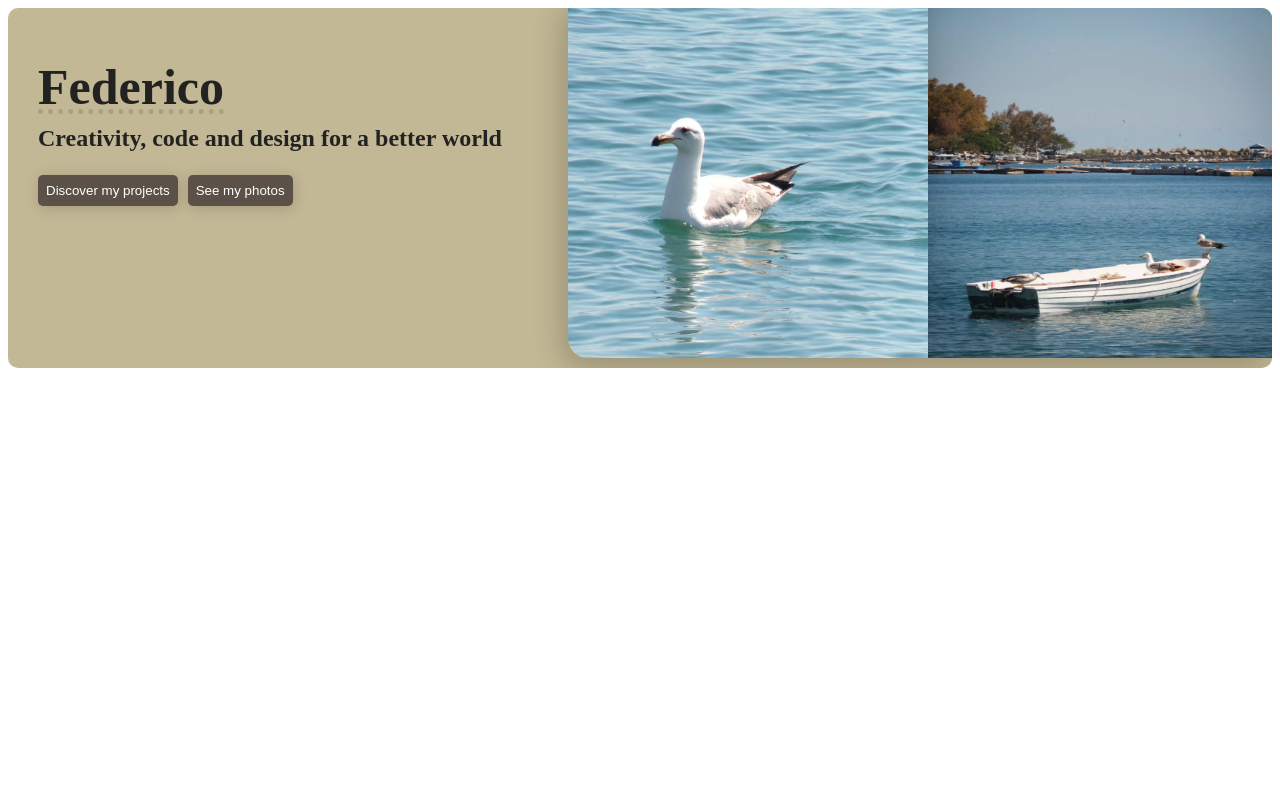
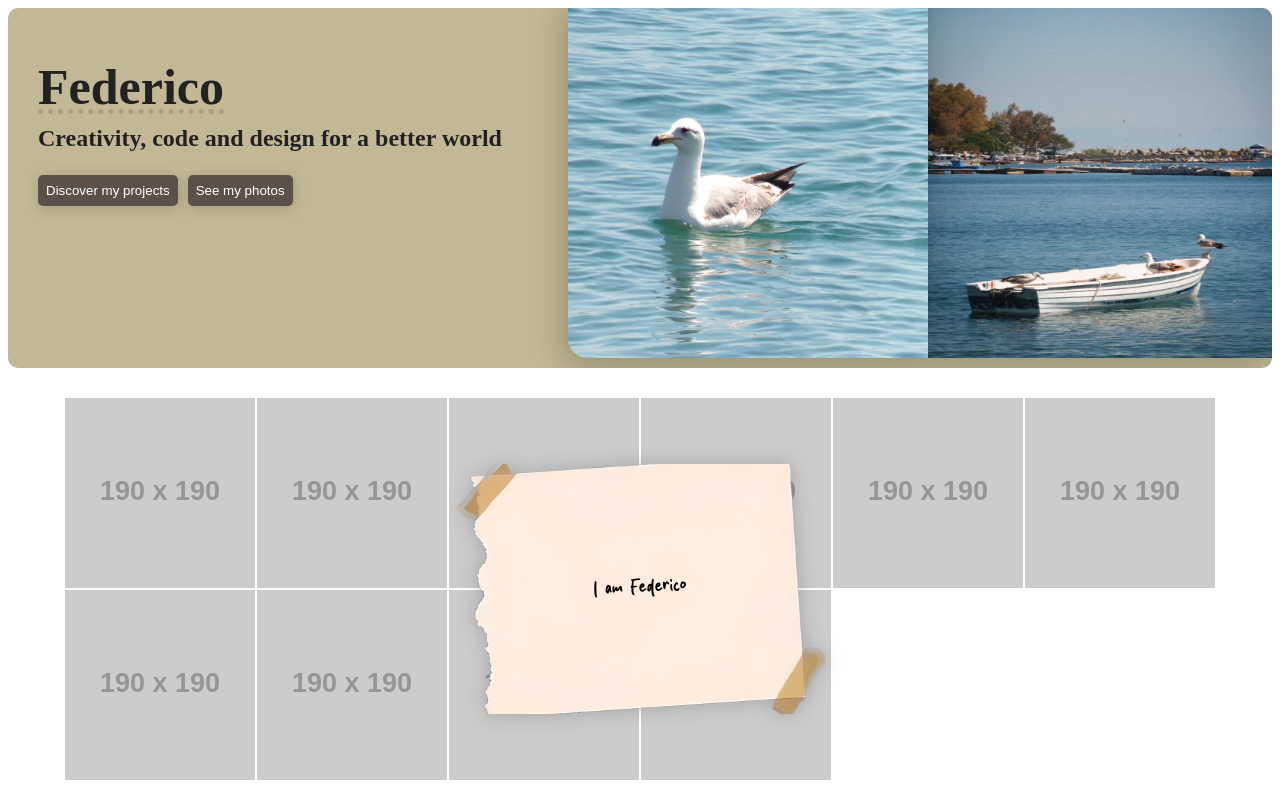
Before and after one commit to FeDevXYZ/MyCoolPortfolio, a website built with webpack: page index.html in a window 1280 px wide. Built offline with nearby package versions, Linux system fonts and the light colour scheme; placeholder pictures from the web are drawn by us; files whose address does not match are found by name.

Commit message:
Added the Who am I? section. Solved minor bugs.

```diff
--- a/css/style.css
+++ b/css/style.css
@@ -16,7 +16,19 @@ html {
   font-size: 1em;
   line-height: 1.4;
 }
+body {
+  overflow-x: hidden;
+}
 
+@font-face {
+  font-family: 'StayWithMe';
+  src: url('font/StayWithMe.otf') format('opentype');
+  font-weight: normal;
+  font-style: normal;
+}
+/* ==========================================================================
+   header - buttons, text and images
+   ========================================================================== */
 .header {
   display: flex;
   flex-direction: row;
@@ -65,6 +77,40 @@ h2 {
   transform: scale(0.95);
   transition: background 0.15s ease, transform 0.15s ease;
 }
+
+/* ==========================================================================
+   Landing section
+   ========================================================================== */
+.whoiam{
+  display:  flex;
+  justify-content: center;
+  position: relative;
+}
+.photoback {
+  display: grid;
+  grid-template-columns: repeat(auto-fit, minmax(190px, 1fr));
+  flex-wrap: wrap;
+  justify-content: center;
+  max-width: 100vw;
+  gap: 2px;
+}
+.papernote{
+  display: flex;
+  justify-content: center;
+  align-items: center;
+  position: absolute;
+  top: 50%;
+  left: 50%;
+  transform: translate(-50%, -50%);
+  width: 490px;
+  height: 250px;
+  background-image: url("/img/Firefly_RemoveBackground.png");
+  background-size: cover;
+  background-repeat: no-repeat;
+  background-position: center;
+  filter: drop-shadow(0px 0px 10px rgba(0, 0, 0, 0.2));
+}
+
 /*
  * Remove text-shadow in selection highlight:
  * https://twitter.com/miketaylr/status/12228805301
--- a/index.html
+++ b/index.html
@@ -20,6 +20,7 @@
 
   <link rel="manifest" href="site.webmanifest">
   <meta name="theme-color" content="#fafafa">
+
 </head>
 
 <body>
@@ -39,6 +40,23 @@
       <img class="img" src="img/fotografia.jpg" alt="Fotografia scattata da Federico Mollura. @fe_.space su Instagram" style="width: 43vh; height: 45vh;">
     </div>
   </div>
+  <div class="whoiam">
+    <div class="photoback">
+      <img src="https://placehold.co/190x190/EEE/31343C" style="">
+      <img src="https://placehold.co/190x190/EEE/31343C" style="">
+      <img src="https://placehold.co/190x190/EEE/31343C" style="">
+      <img src="https://placehold.co/190x190/EEE/31343C" style="">
+      <img src="https://placehold.co/190x190/EEE/31343C" style="">
+      <img src="https://placehold.co/190x190/EEE/31343C" style="">
+      <img src="https://placehold.co/190x190/EEE/31343C" style="">
+      <img src="https://placehold.co/190x190/EEE/31343C" style="">
+      <img src="https://placehold.co/190x190/EEE/31343C" style="">
+      <img src="https://placehold.co/190x190/EEE/31343C" style="">
+    </div>
+    <div class="papernote">
+      <p style="z-index: 1; color: black; font-size: 24px; transform: rotate(-3deg); font-family: 'StayWithMe',sans-serif">I am Federico</p>
+    </div>
+  </div>
   <script src="js/app.js"></script>
 
 </body>
```
Also changed, not shown: font/StayWithMe.otf (added), img/Firefly_RemoveBackground.png (added).
